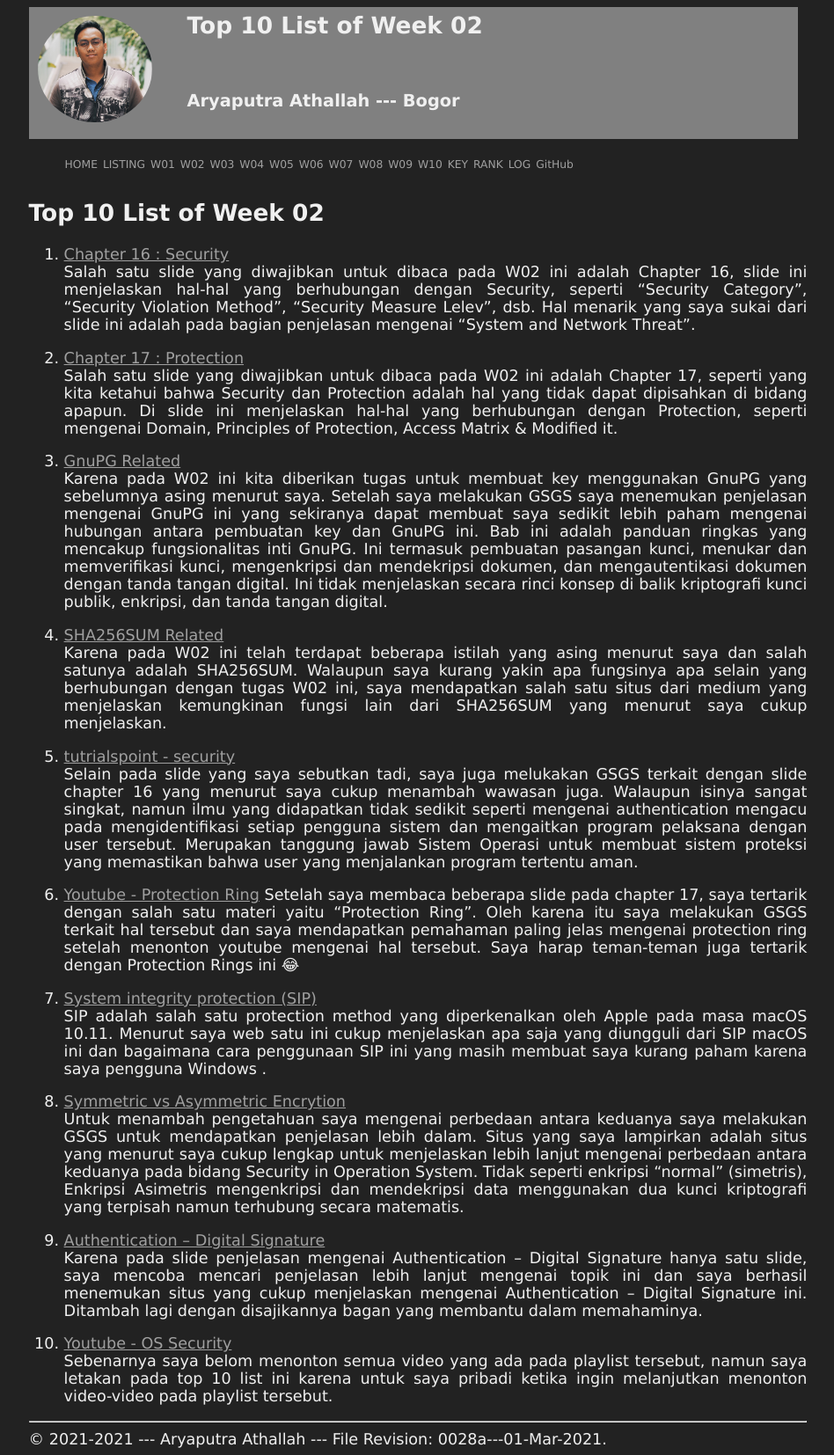
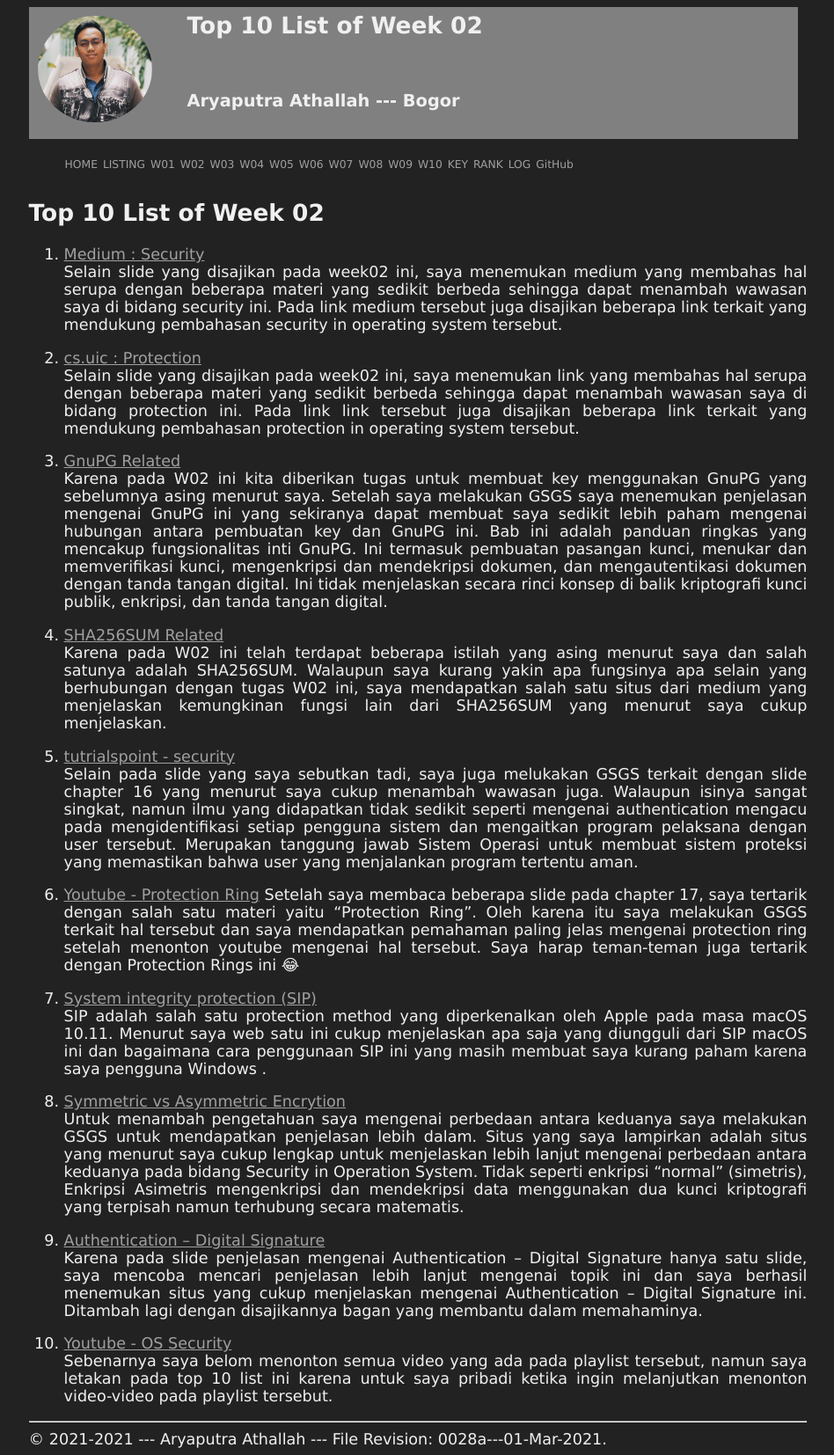
Before and after one commit to aryaputr213/os211, a Jekyll site: the page built from w02.md, in a window 1280 px wide. Shown: the whole page at 88% size, without its empty margins (165-1113 px from the left). Built offline with Jekyll 4.4.1, drawn with Linux system fonts in a browser that asks for light colours; our own code applies the rules of GitHub Pages for plain Markdown files.

Commit message:
Update w02.md

```diff
--- a/w02.md
+++ b/w02.md
@@ -5,11 +5,11 @@ permalink: /W02/
 
 # Top 10 List of Week 02
 
-1. [Chapter 16 : Security](https://www.os-book.com/OS10/slide-dir/PPTX-dir/ch16.pptx)<br>
-Salah satu slide yang diwajibkan untuk dibaca pada W02 ini adalah Chapter 16, slide ini menjelaskan hal-hal yang berhubungan dengan Security, seperti "Security Category", "Security Violation Method", "Security Measure Lelev", dsb. Hal menarik yang saya sukai dari slide ini adalah pada bagian penjelasan mengenai "System and Network Threat".
+1. [Medium : Security](https://medium.com/@rezaduty/os-security-892cfae5e930#:~:text=OS%20security%20refers%20to%20specified,if%20OS%20security%20is%20compromised.)<br>
+Selain slide yang disajikan pada week02 ini, saya menemukan medium yang membahas hal serupa dengan beberapa materi yang sedikit berbeda sehingga dapat menambah wawasan saya di bidang security ini. Pada link medium tersebut juga disajikan beberapa link terkait yang mendukung pembahasan security in operating system tersebut.
 
-2. [Chapter 17 : Protection](https://www.os-book.com/OS10/slide-dir/PPTX-dir/ch17.pptx)<br>
-Salah satu slide yang diwajibkan untuk dibaca pada W02 ini adalah Chapter 17, seperti yang kita ketahui bahwa Security dan Protection adalah hal yang tidak dapat dipisahkan di bidang apapun. Di slide ini menjelaskan hal-hal yang berhubungan dengan Protection, seperti mengenai Domain,  Principles of Protection, Access Matrix & Modified it.
+2. [cs.uic : Protection](https://www.cs.uic.edu/~jbell/CourseNotes/OperatingSystems/14_Protection.html)<br>
+Selain slide yang disajikan pada week02 ini, saya menemukan link yang membahas hal serupa dengan beberapa materi yang sedikit berbeda sehingga dapat menambah wawasan saya di bidang protection ini. Pada link link tersebut juga disajikan beberapa link terkait yang mendukung pembahasan protection in operating system tersebut.
 
 3. [GnuPG Related](https://www.gnupg.org/gph/en/manual/c14.html#:~:text=GnuPG%20uses%20public%2Dkey%20cryptography,it%20need%20never%20be%20revealed.)<br>
 Karena pada W02 ini kita diberikan tugas untuk membuat key menggunakan GnuPG yang sebelumnya asing menurut saya. Setelah saya melakukan GSGS saya menemukan penjelasan mengenai GnuPG ini yang sekiranya dapat membuat saya sedikit lebih paham mengenai hubungan antara pembuatan key dan GnuPG ini. Bab ini adalah panduan ringkas yang mencakup fungsionalitas inti GnuPG. Ini termasuk pembuatan pasangan kunci, menukar dan memverifikasi kunci, mengenkripsi dan mendekripsi dokumen, dan mengautentikasi dokumen dengan tanda tangan digital. Ini tidak menjelaskan secara rinci konsep di balik kriptografi kunci publik, enkripsi, dan tanda tangan digital.
```
